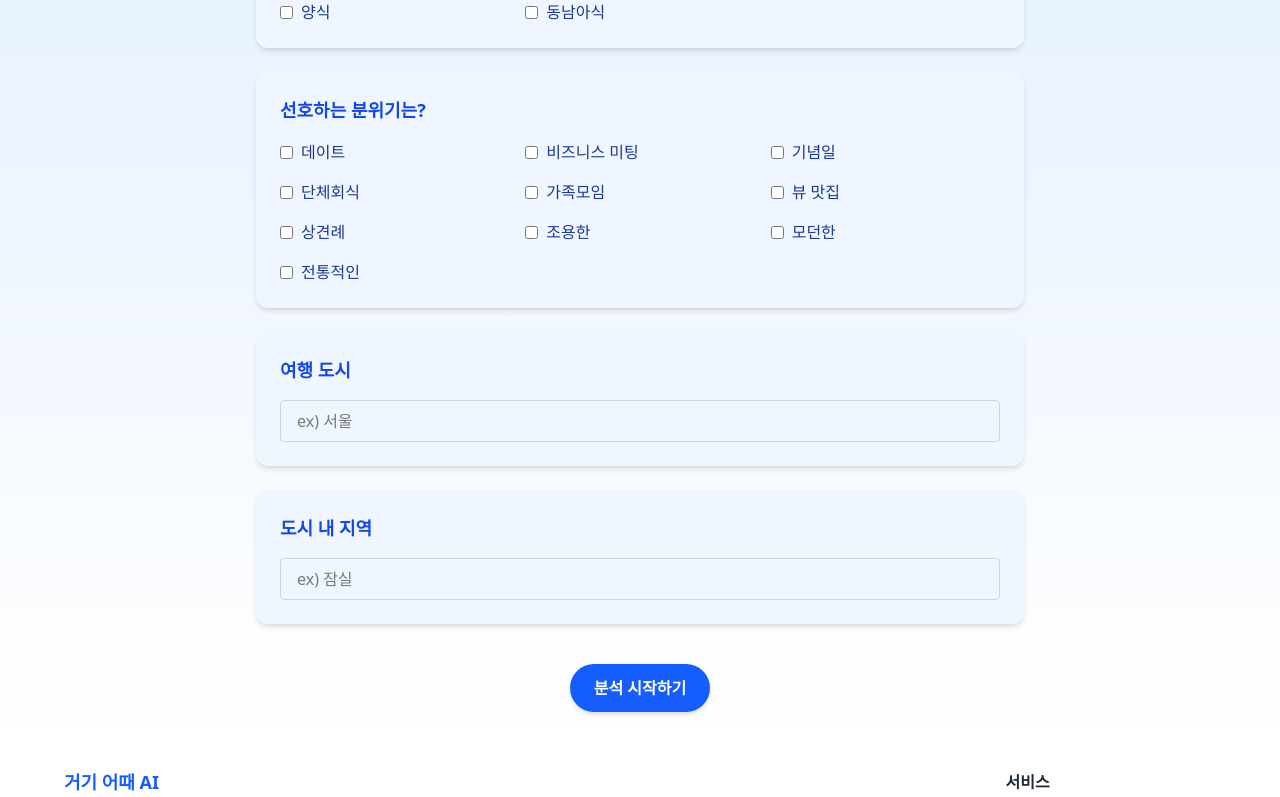
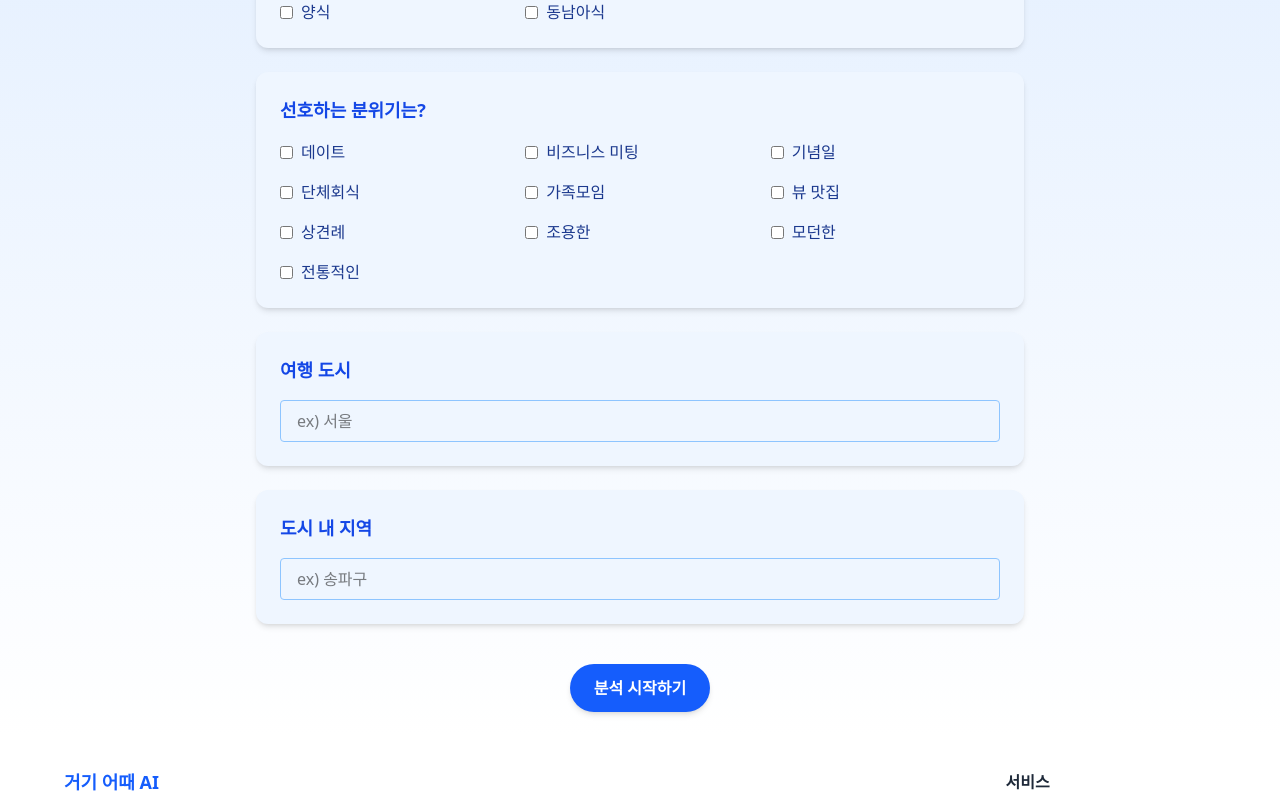
Before and after one commit to Trip4P/T4P, a React (Vite) app in the folder Frontend/: page /RestaurantInput in a window 1280 px wide. Shown: the part 469-1266 px from the top of the page. Built offline with nearby package versions, Linux system fonts and the light colour scheme; no server answers.

Commit message:
design: input 테두리 회색에서 하늘색으로 수정, 도시 내 지역 input placeholder 수정

```diff
--- a/Frontend/src/pages/restaurant/RestaurantInput.jsx
+++ b/Frontend/src/pages/restaurant/RestaurantInput.jsx
@@ -94,7 +94,7 @@ export default function TasteProfilePage() {
               value={city}
               onChange={(e) => setCity(e.target.value)}
               placeholder="ex) 서울"
-              className="w-full border border-gray-300 rounded px-4 py-2"
+              className="w-full border border-blue-300 rounded px-4 py-2"
             />
           </div>
 
@@ -104,8 +104,8 @@ export default function TasteProfilePage() {
               type="text"
               value={region}
               onChange={(e) => setRegion(e.target.value)}
-              placeholder="ex) 잠실"
-              className="w-full border border-gray-300 rounded px-4 py-2"
+              placeholder="ex) 송파구"
+              className="w-full border border-blue-300 rounded px-4 py-2"
             />
           </div>
 
```
